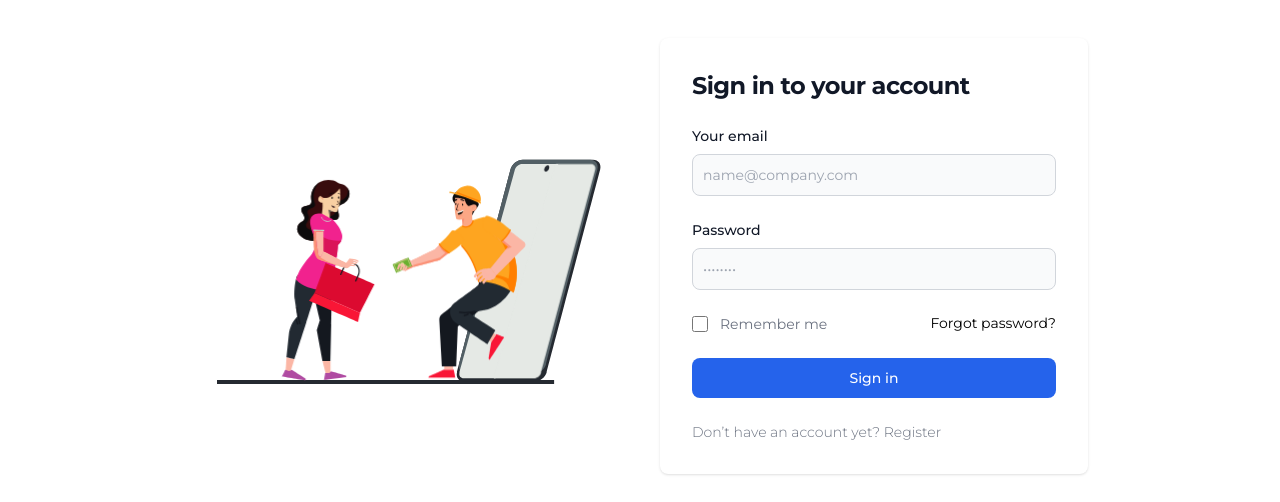
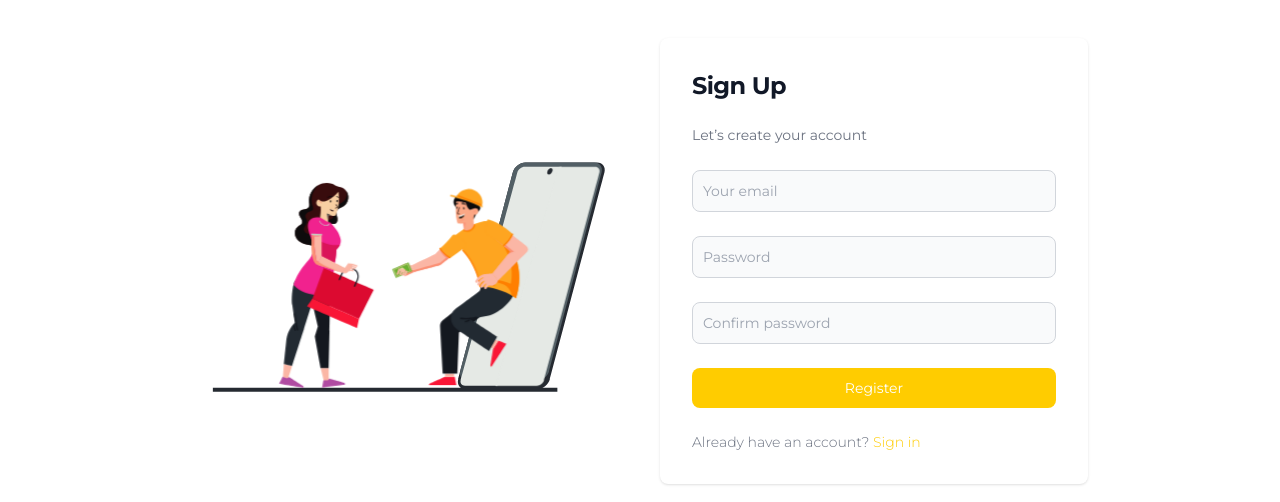
Before and after one commit to nguyenthienanz2510/gerz, a React (Vite) app: page /register in a window 1280 px wide. Shown: the part 170-672 px from the top of the page. Built offline with nearby package versions, Linux system fonts and the light colour scheme.

Commit message:
+Add: UI Login && Register

```diff
--- a/package.json
+++ b/package.json
@@ -15,6 +15,7 @@
   "dependencies": {
     "react": "^18.2.0",
     "react-dom": "^18.2.0",
+    "react-hook-form": "^7.43.1",
     "react-router-dom": "^6.8.1",
     "react-toggle-dark-mode": "^1.1.1"
   },
--- a/src/pages/Login/Login.tsx
+++ b/src/pages/Login/Login.tsx
@@ -9,49 +9,22 @@ export default function Login() {
         </h1>
         <form className='space-y-4 md:space-y-6' action='#'>
           <div>
-            <label htmlFor='email' className='mb-2 block text-sm font-medium text-gray-900 dark:text-white'>
-              Your email
-            </label>
             <input
               type='email'
               name='email'
               id='email'
+              placeholder='Your email'
               className='focus:border-color block w-full rounded-lg border border-gray-300 bg-gray-50 p-2.5 text-color-text-dark ring-color-primary focus:border-color-primary dark:border-gray-600 dark:bg-gray-700 dark:text-color-text-light dark:placeholder-gray-300 dark:focus:border-color-primary dark:focus:ring-color-primary sm:text-sm'
-              placeholder='name@company.com'
-              required
             />
           </div>
           <div>
-            <label htmlFor='password' className='mb-2 block text-sm font-medium text-gray-900 dark:text-white'>
-              Password
-            </label>
             <input
               type='password'
               name='password'
               id='password'
-              placeholder='••••••••'
+              placeholder='Password'
               className='focus:border-color block w-full rounded-lg border border-gray-300 bg-gray-50 p-2.5 text-color-text-dark ring-color-primary focus:border-color-primary dark:border-gray-600 dark:bg-gray-700 dark:text-color-text-light dark:placeholder-gray-300 dark:focus:border-color-primary dark:focus:ring-color-primary sm:text-sm'
-              required
             />
-          </div>
-          <div className='flex items-center justify-between'>
-            <div className='flex items-start'>
-              <div className='flex h-5 items-center'>
-                <input
-                  id='remember'
-                  aria-describedby='remember'
-                  type='checkbox'
-                  className='focus:ring-3 focus:ring-primary-300 dark:focus:ring-primary-600 h-4 w-4 rounded border border-gray-300 bg-gray-50 dark:border-gray-600 dark:bg-gray-700 dark:ring-offset-gray-800'
-                  required
-                />
-              </div>
-              <div className='ml-3 text-sm'>
-                <label htmlFor='remember' className='text-gray-500 dark:text-gray-300'>
-                  Remember me
-                </label>
-              </div>
-            </div>
-            <Link to={'forgot-password'}>Forgot password?</Link>
           </div>
           <button
             type='submit'
@@ -60,7 +33,10 @@ export default function Login() {
             Sign in
           </button>
           <p className='text-sm font-light text-gray-500 dark:text-gray-400'>
-            Don’t have an account yet? <Link to={'/register'}>Register</Link>
+            Don’t have an account yet?{' '}
+            <Link to={'/register'}>
+              <span className='text-color-primary transition-all hover:underline'>Register</span>
+            </Link>
           </p>
         </form>
       </div>
--- a/src/pages/Register/Register.tsx
+++ b/src/pages/Register/Register.tsx
@@ -5,62 +5,48 @@ export default function Register() {
     <div className='w-full rounded-lg bg-white shadow dark:border dark:border-gray-700 dark:bg-gray-800 sm:max-w-md md:mt-0 xl:p-0'>
       <div className='space-y-4 p-6 sm:p-8 md:space-y-6'>
         <h1 className='text-xl font-bold leading-tight tracking-tight text-gray-900 dark:text-white md:text-2xl'>
-          Sign in to your account
+          Sign Up
         </h1>
+        <p className='text-color-text-dark-secondary'>Let’s create your account</p>
         <form className='space-y-4 md:space-y-6' action='#'>
           <div>
-            <label htmlFor='email' className='mb-2 block text-sm font-medium text-gray-900 dark:text-white'>
-              Your email
-            </label>
             <input
               type='email'
               name='email'
               id='email'
-              className='focus:ring-primary-600 focus:border-primary-600 block w-full rounded-lg border border-gray-300 bg-gray-50 p-2.5 text-gray-900 dark:border-gray-600 dark:bg-gray-700 dark:text-white dark:placeholder-gray-400 dark:focus:border-blue-500 dark:focus:ring-blue-500 sm:text-sm'
-              placeholder='name@company.com'
-              required
+              placeholder='Your email'
+              className='focus:border-color block w-full rounded-lg border border-gray-300 bg-gray-50 p-2.5 text-color-text-dark ring-color-primary focus:border-color-primary dark:border-gray-600 dark:bg-gray-700 dark:text-color-text-light dark:placeholder-gray-300 dark:focus:border-color-primary dark:focus:ring-color-primary sm:text-sm'
             />
           </div>
           <div>
-            <label htmlFor='password' className='mb-2 block text-sm font-medium text-gray-900 dark:text-white'>
-              Password
-            </label>
             <input
               type='password'
               name='password'
               id='password'
-              placeholder='••••••••'
-              className='focus:ring-primary-600 focus:border-primary-600 block w-full rounded-lg border border-gray-300 bg-gray-50 p-2.5 text-gray-900 dark:border-gray-600 dark:bg-gray-700 dark:text-white dark:placeholder-gray-400 dark:focus:border-blue-500 dark:focus:ring-blue-500 sm:text-sm'
-              required
+              placeholder='Password'
+              className='focus:border-color block w-full rounded-lg border border-gray-300 bg-gray-50 p-2.5 text-color-text-dark ring-color-primary focus:border-color-primary dark:border-gray-600 dark:bg-gray-700 dark:text-color-text-light dark:placeholder-gray-300 dark:focus:border-color-primary dark:focus:ring-color-primary sm:text-sm'
             />
           </div>
-          <div className='flex items-center justify-between'>
-            <div className='flex items-start'>
-              <div className='flex h-5 items-center'>
-                <input
-                  id='remember'
-                  aria-describedby='remember'
-                  type='checkbox'
-                  className='focus:ring-3 focus:ring-primary-300 dark:focus:ring-primary-600 h-4 w-4 rounded border border-gray-300 bg-gray-50 dark:border-gray-600 dark:bg-gray-700 dark:ring-offset-gray-800'
-                  required
-                />
-              </div>
-              <div className='ml-3 text-sm'>
-                <label htmlFor='remember' className='text-gray-500 dark:text-gray-300'>
-                  Remember me
-                </label>
-              </div>
-            </div>
-            <Link to={'forgot-password'}>Forgot password?</Link>
+          <div>
+            <input
+              type='password'
+              name='confirm_password'
+              id='confirm_password'
+              placeholder='Confirm password'
+              className='focus:border-color block w-full rounded-lg border border-gray-300 bg-gray-50 p-2.5 text-color-text-dark ring-color-primary focus:border-color-primary dark:border-gray-600 dark:bg-gray-700 dark:text-color-text-light dark:placeholder-gray-300 dark:focus:border-color-primary dark:focus:ring-color-primary sm:text-sm'
+            />
           </div>
           <button
             type='submit'
-            className='focus:ring-primary-300 dark:focus:ring-primary-800 w-full rounded-lg bg-blue-600 px-5 py-2.5 text-center text-sm font-medium text-white hover:bg-blue-700 focus:outline-none focus:ring-4 dark:bg-blue-600 dark:hover:bg-blue-700'
+            className='w-full rounded-lg bg-color-primary px-5 py-2.5 text-center text-sm text-color-text-light transition-all hover:bg-color-primary-active focus:bg-color-primary-active'
           >
-            Sign in
+            Register
           </button>
           <p className='text-sm font-light text-gray-500 dark:text-gray-400'>
-            Don’t have an account yet? <Link to={'/register'}>Register</Link>
+            Already have an account?{' '}
+            <Link to={'/login'}>
+              <span className='text-color-primary transition-all hover:underline'>Sign in</span>
+            </Link>
           </p>
         </form>
       </div>
--- a/tailwind.config.cjs
+++ b/tailwind.config.cjs
@@ -26,6 +26,7 @@ module.exports = {
         'color-black': '#000000',
         'color-text-light': '#feffff',
         'color-text-dark': '#1e2329',
+        'color-text-dark-secondary': '#6B7280',
         'color-success': '#03a66d',
         'color-info': '#17a2b8',
         'color-warning': '#ffc107',
```
Also changed, not shown: 1 other file (tests, documents, lock files or other folders).
